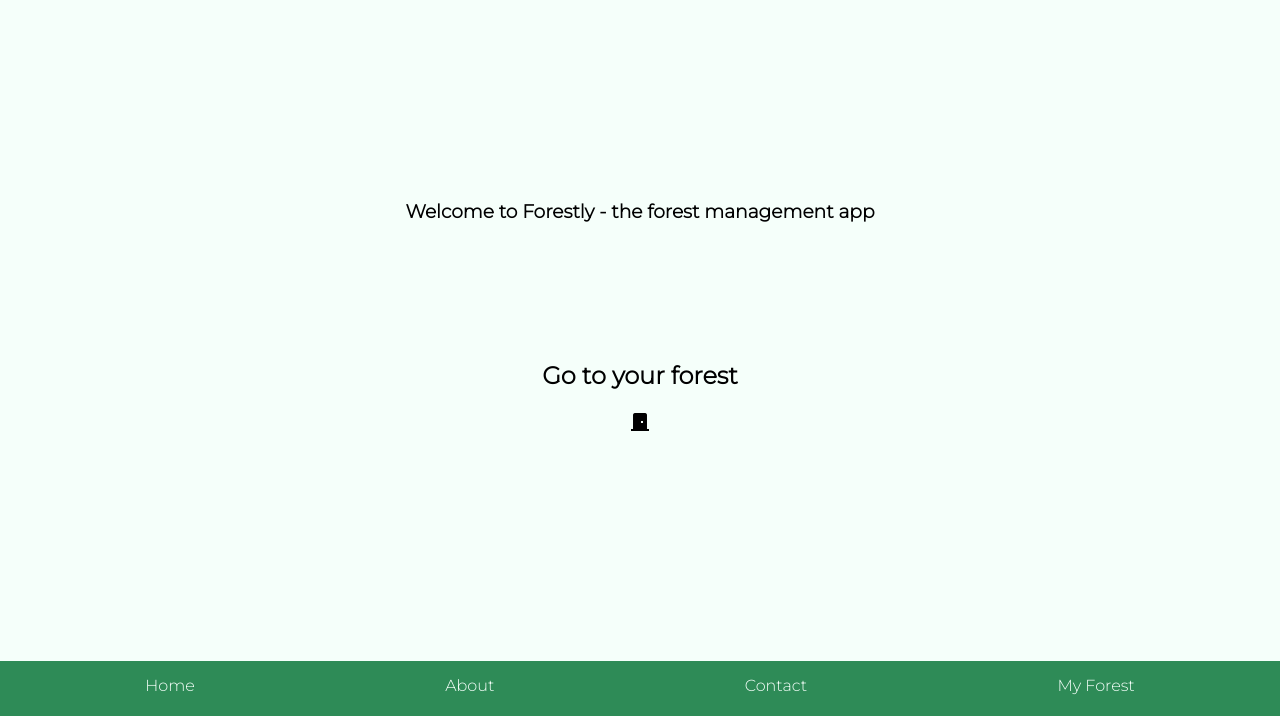
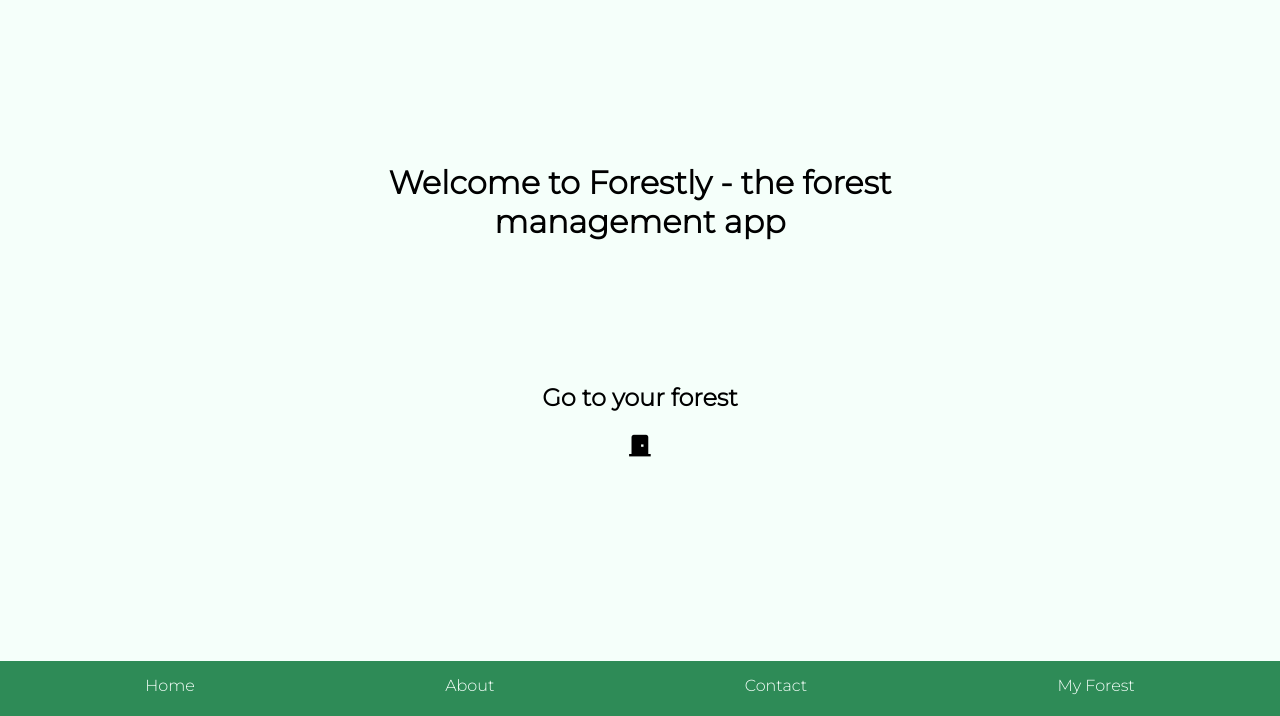
Before and after one commit to x-link-x/forestly, a Flask app: page / in a window 1280 px wide. Shown: the part 85-801 px from the top of the page. Run offline with Flask 2, Linux system fonts and the light colour scheme.

Commit message:
made icons larger

```diff
--- a/static/style.css
+++ b/static/style.css
@@ -220,3 +220,11 @@ button {
 #forest-container {
     margin-top: 120px;
 }
+
+.forest-icons > a {
+    font-size: xx-large;
+}
+
+.door-icon > a {
+    font-size: larger;
+}
--- a/templates/index.html
+++ b/templates/index.html
@@ -4,12 +4,12 @@
 
 <div id="index">
     <div id="welcome">
-        <h3>Welcome to Forestly - the forest management app</h3>
+        <h1>Welcome to Forestly - the forest management app</h1>
     </div>
     <div id="home-container">
         <h2><a href="/forest">Go to your forest</a></h2>
 
-        <span id="door" class="material-icons">
+        <span id="door" class="material-icons door-icon">
             <a href="/forest">door_front</a>
         </span>
     </div>
```
